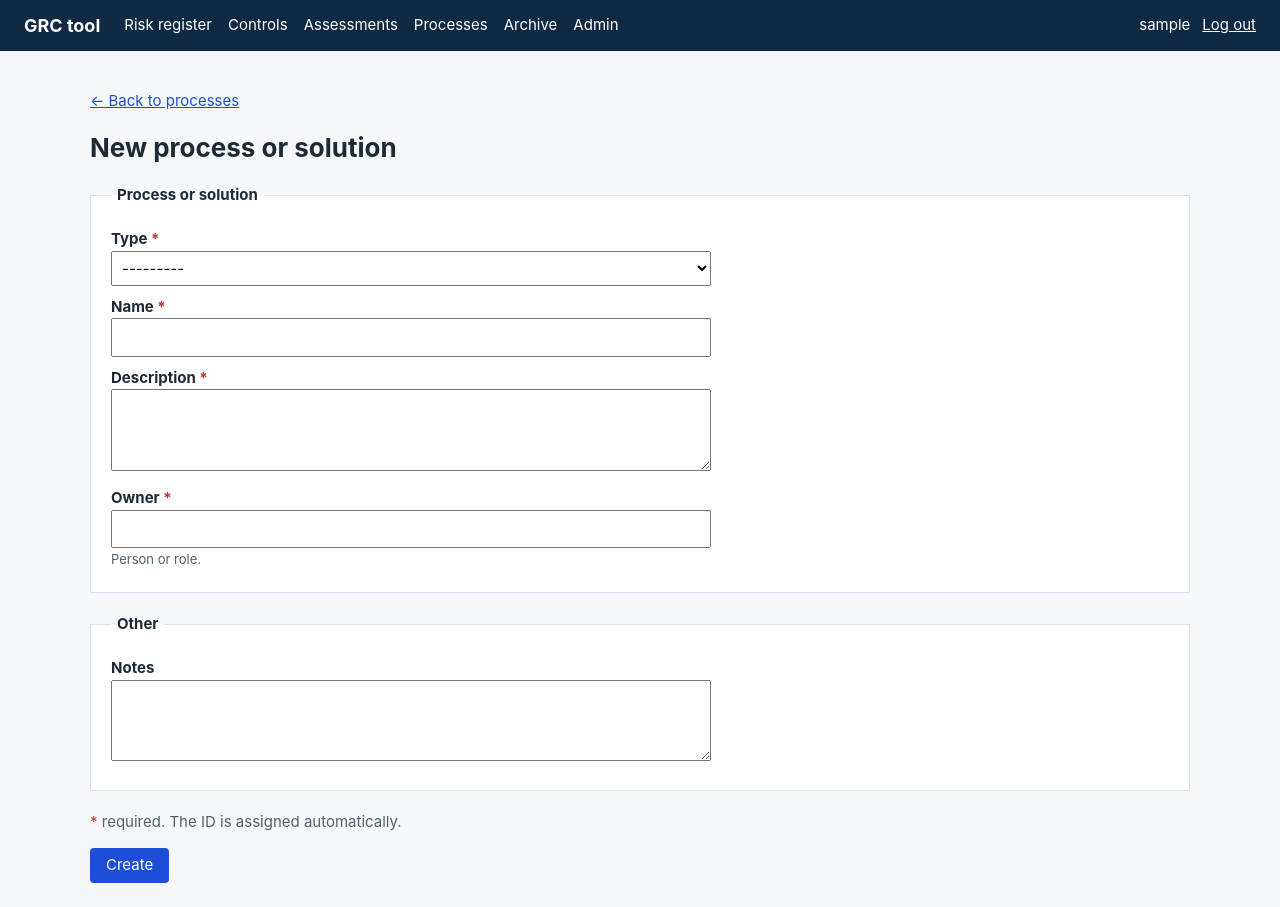
After one commit to Wessje/grc-app, a Django app: page /processes/new/ in a window 1280 px wide. The commit adds this page. Run offline with Django 5.2, Linux system fonts and the light colour scheme; the visitor is signed in with stand-in values (Sample User, id 1); parts of the project's set-up code (start-up, migrations or seed data) failed here and were passed over.

Commit message:
Add a list of processes and solutions that risks can belong to.
Co-authored-by: Cursor <cursoragent@cursor.com>

```diff
--- a/config/settings.py
+++ b/config/settings.py
@@ -53,6 +53,7 @@ INSTALLED_APPS = [
     "risks",
     "controls",
     "assessments",
+    "processes",
 ]
 
 MIDDLEWARE = [
--- a/config/urls.py
+++ b/config/urls.py
@@ -4,6 +4,7 @@ Maps web addresses (URLs) to pages for the whole project.
 - /                 the risk register (see risks/urls.py)
 - /controls/        the control register (see controls/urls.py)
 - /assessments/     the assessment list (see assessments/urls.py)
+- /processes/       processes and solutions (see processes/urls.py)
 - /accounts/login/  login page; /accounts/logout/ logs out
 - /admin/           Django's admin screen
 """
@@ -16,6 +17,7 @@ urlpatterns = [
     path("", include("risks.urls")),
     path("controls/", include("controls.urls")),
     path("assessments/", include("assessments.urls")),
+    path("processes/", include("processes.urls")),
     # Only login and logout are enabled; Django's password-reset pages are
     # left out because they need email and would be extra public pages.
     path("accounts/login/", auth_views.LoginView.as_view(), name="login"),
--- /dev/null
+++ b/processes/forms.py
@@ -0,0 +1,39 @@
+"""
+The input form for creating and editing a process or a solution.
+
+The fields match the record. Django checks the model's rules when the form
+is submitted, so this page and the admin screen accept the same data.
+"""
+
+from django import forms
+
+from processes.models import Process
+
+
+class ProcessForm(forms.ModelForm):
+    """Form with every field a person may fill in for a process or solution."""
+
+    # Sections shown on the page: (heading, field names).
+    FIELD_GROUPS = [
+        ("Process or solution", ["kind", "name", "description", "owner"]),
+        ("Other", ["notes"]),
+    ]
+
+    class Meta:
+        model = Process
+        fields = ["kind", "name", "description", "owner", "notes"]
+        widgets = {
+            "description": forms.Textarea(attrs={"rows": 3}),
+            "notes": forms.Textarea(attrs={"rows": 3}),
+        }
+
+    def grouped_fields(self):
+        """
+        Return the form's fields arranged in their page sections.
+
+        Output: a list of (heading, [form fields]) used by the template.
+        """
+        return [
+            (heading, [self[name] for name in field_names])
+            for heading, field_names in self.FIELD_GROUPS
+        ]
--- /dev/null
+++ b/processes/templates/processes/process_form.html
@@ -0,0 +1,42 @@
+{% extends "base.html" %}
+{% comment %}
+Form page for creating a process or solution (process is empty) or editing one.
+{% endcomment %}
+
+{% block title %}{% if process %}Edit {{ process.process_id }}{% else %}New process or solution{% endif %}{% endblock %}
+
+{% block content %}
+{% if process %}
+    <p><a href="{% url 'processes:process_detail' process.pk %}">← Back to {{ process.process_id }}</a></p>
+    <h1>Edit {{ process.process_id }}: {{ process.name }}</h1>
+{% else %}
+    <p><a href="{% url 'processes:process_list' %}">← Back to processes</a></p>
+    <h1>New process or solution</h1>
+{% endif %}
+
+{% if form.errors %}
+    <p class="notice flag-notice">Please correct the errors below.</p>
+{% endif %}
+{{ form.non_field_errors }}
+
+<form method="post" class="risk-form" novalidate>
+    {% csrf_token %}
+    {% for heading, fields in form.grouped_fields %}
+        <fieldset>
+            <legend>{{ heading }}</legend>
+            {% for field in fields %}
+                <div class="form-row{% if field.errors %} has-error{% endif %}">
+                    <label for="{{ field.id_for_label }}">
+                        {{ field.label }}{% if field.field.required %} <span class="required">*</span>{% endif %}
+                    </label>
+                    {{ field }}
+                    {% if field.help_text %}<p class="help">{{ field.help_text }}</p>{% endif %}
+                    {% for error in field.errors %}<p class="error">{{ error }}</p>{% endfor %}
+                </div>
+            {% endfor %}
+        </fieldset>
+    {% endfor %}
+    <p class="hint"><span class="required">*</span> required. The ID is assigned automatically.</p>
+    <button type="submit" class="button">{% if process %}Save changes{% else %}Create{% endif %}</button>
+</form>
+{% endblock %}
--- /dev/null
+++ b/processes/urls.py
@@ -0,0 +1,27 @@
+"""
+Web addresses for processes and solutions.
+
+- /processes/              list of records that are not archived
+- /processes/archive/      list of archived records
+- /processes/new/          form to add one
+- /processes/<n>/          detail page (n is its internal record number)
+- /processes/<n>/edit/     form to change it
+- /processes/<n>/archive/  confirm and archive it
+- /processes/<n>/restore/  restore an archived one (form button only)
+"""
+
+from django.urls import path
+
+from processes import views
+
+app_name = "processes"
+
+urlpatterns = [
+    path("", views.process_list, name="process_list"),
+    path("archive/", views.archived_process_list, name="archived_process_list"),
+    path("new/", views.process_create, name="process_create"),
+    path("<int:pk>/", views.process_detail, name="process_detail"),
+    path("<int:pk>/edit/", views.process_edit, name="process_edit"),
+    path("<int:pk>/archive/", views.process_archive, name="process_archive"),
+    path("<int:pk>/restore/", views.process_restore, name="process_restore"),
+]
--- /dev/null
+++ b/processes/views.py
@@ -0,0 +1,158 @@
+"""
+Logic for the process and solution pages. Each function receives the web
+request and returns the HTML page to show.
+
+Login is required for every page; this is enforced project-wide by
+LoginRequiredMiddleware in config/settings.py. Creating one needs the
+"add process" permission. Editing, archiving and restoring need "change
+process". Viewing the lists and a record's page needs only a login.
+"""
+
+from django.contrib import messages
+from django.contrib.auth.decorators import permission_required
+from django.core.exceptions import PermissionDenied
+from django.shortcuts import get_object_or_404, redirect, render
+from django.utils import timezone
+from django.views.decorators.http import require_POST
+
+from processes.forms import ProcessForm
+from processes.models import Process
+
+
+def process_list(request):
+    """
+    Show processes and solutions that are not archived.
+
+    Input: the web request. Output: the list page.
+    """
+    processes = Process.objects.filter(archived_at__isnull=True)
+    return render(request, "processes/process_list.html", {"processes": processes})
+
+
+def process_detail(request, pk):
+    """
+    Show one process or solution.
+
+    Inputs: the web request and the record number.
+    Output: the detail page, or a "not found" page if no such record exists.
+    An archived record can still be opened directly.
+    """
+    process = get_object_or_404(Process, pk=pk)
+    return render(request, "processes/process_detail.html", {"process": process})
+
+
+@permission_required("processes.add_process", raise_exception=True)
+def process_create(request):
+    """
+    Show the "New process or solution" form, and save it once it passes validation.
+
+    Input: the web request. Output: the form again with error messages, or –
+    on success – a redirect to the new record's page. The ID is assigned
+    automatically on save.
+    """
+    if request.method == "POST":
+        form = ProcessForm(request.POST)
+        if form.is_valid():
+            process = form.save()
+            messages.success(request, f"{process.process_id} created.")
+            return redirect("processes:process_detail", pk=process.pk)
+    else:
+        form = ProcessForm()
+    return render(request, "processes/process_form.html", {"form": form, "process": None})
+
+
+@permission_required("processes.change_process", raise_exception=True)
+def process_edit(request, pk):
+    """
+    Show the edit form, and save the changes once they pass validation.
+
+    Inputs: the web request and the record number.
+    Output: the form again with error messages, or – on success – a redirect
+    to the detail page. Archived records are read-only, so editing them is refused.
+    """
+    process = get_object_or_404(Process, pk=pk)
+    if process.archived_at is not None:
+        raise PermissionDenied(
+            "Archived records are read-only. Restore this one to edit it."
+        )
+    if request.method == "POST":
+        form = ProcessForm(request.POST, instance=process)
+        if form.is_valid():
+            form.save()
+            messages.success(request, f"{process.process_id} updated.")
+            return redirect("processes:process_detail", pk=process.pk)
+    else:
+        form = ProcessForm(instance=process)
+    return render(request, "processes/process_form.html", {"form": form, "process": process})
+
+
+def archive_process(process):
+    """
+    Archive a process or solution without deleting it.
+
+    Input: the record. Output: nothing. Sets "Archived at" to now. Does
+    nothing if it is already archived.
+    """
+    if process.archived_at is not None:
+        return
+    process.archived_at = timezone.now()
+    process.save()
+
+
+def restore_process(process):
+    """
+    Restore an archived process or solution to the list.
+
+    Input: the record. Output: nothing. Clears "Archived at". Does nothing
+    if it is not archived.
+    """
+    if process.archived_at is None:
+        return
+    process.archived_at = None
+    process.save()
+
+
+def archived_process_list(request):
+    """
+    Show archived processes and solutions, most recently archived first.
+
+    Input: the web request. Output: the archive page.
+    """
+    processes = Process.objects.filter(archived_at__isnull=False).order_by("-archived_at")
+    return render(request, "processes/archived_process_list.html", {"processes": processes})
+
+
+@permission_required("processes.change_process", raise_exception=True)
+def process_archive(request, pk):
+    """
+    Ask for confirmation, then archive a process or solution.
+
+    Inputs: the web request and the record number.
+    Output: the confirmation page, or – after confirming – a redirect to the
+    list. An already archived record goes to its detail page.
+    """
+    process = get_object_or_404(Process, pk=pk)
+    if process.archived_at is not None:
+        messages.info(request, f"{process.process_id} is already archived.")
+        return redirect("processes:process_detail", pk=process.pk)
+    if request.method == "POST":
+        archive_process(process)
+        messages.success(request, f"{process.process_id} archived. Find it under Archived processes.")
+        return redirect("processes:process_list")
+    return render(request, "processes/process_archive_confirm.html", {"process": process})
+
+
+@require_POST
+@permission_required("processes.change_process", raise_exception=True)
+def process_restore(request, pk):
+    """
+    Restore an archived process or solution.
+
+    Inputs: the web request (must be a form submission, not a link) and the
+    record number. Output: a redirect to the detail page.
+    """
+    process = get_object_or_404(Process, pk=pk)
+    if process.archived_at is not None:
+        restore_process(process)
+        messages.success(request, f"{process.process_id} restored to the list.")
+    return redirect("processes:process_detail", pk=process.pk)
--- a/templates/base.html
+++ b/templates/base.html
@@ -19,6 +19,7 @@ Pages fill in the "title" and "content" blocks.
                 <a href="{% url 'risks:risk_list' %}">Risk register</a>
                 <a href="{% url 'controls:control_list' %}">Controls</a>
                 <a href="{% url 'assessments:assessment_list' %}">Assessments</a>
+                <a href="{% url 'processes:process_list' %}">Processes</a>
                 <a href="{% url 'risks:archived_risk_list' %}">Archive</a>
                 {% if user.is_staff %}<a href="{% url 'admin:index' %}">Admin</a>{% endif %}
             </nav>
```
Also changed, not shown: processes/admin.py (added, +48 -0 lines), processes/apps.py (added, +13 -0 lines), processes/models.py (added, +58 -0 lines), processes/templates/processes/archived_process_list.html (added, +47 -0 lines), processes/templates/processes/process_archive_confirm.html (added, +18 -0 lines), processes/templates/processes/process_detail.html (added, +48 -0 lines), processes/templates/processes/process_list.html (added, +39 -0 lines), processes/tests.py (added, +157 -0 lines), processes/__init__.py (added), processes/migrations/0001_initial.py (added), processes/migrations/__init__.py (added).
